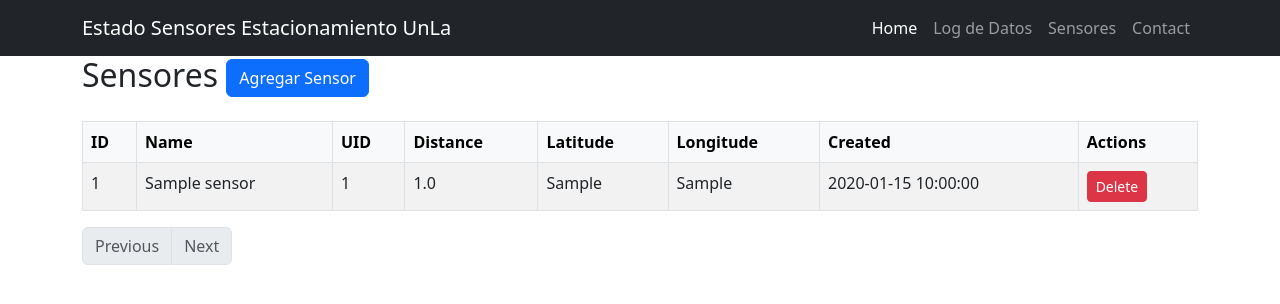
After one commit to unla-investigacion-desarrollo/smart-parking-unla, a Flask app: page /control_sensor/sensors in a window 1280 px wide. The commit adds this page. Shown: the top 304 px of the page. Run offline with Flask 3, Linux system fonts and the light colour scheme; a user stored in the database is signed in; tables that the repository leaves empty hold one stand-in row (values such as "Sample post").

Commit message:
agrega sensores abm

```diff
--- a/backofficeApp/app/modules/control_sensor/ControlSensorController.py
+++ b/backofficeApp/app/modules/control_sensor/ControlSensorController.py
@@ -1,11 +1,13 @@
 from . import control_sensor_blueprint
-import os,json
+import random
+import string
+from flask import redirect, url_for,render_template, request
 from app.models import SensorData,Sensor
 from . import control_sensor_blueprint
-from flask import render_template, request, jsonify
 from flask_login import login_required, current_user
 from app import firedb
 from app import db
+
 
 
 @control_sensor_blueprint.route('/')
@@ -25,9 +27,8 @@ def index():
 @login_required
 def sensor_data():
     page = request.args.get('page', 1, type=int)
-    per_page = 10  # Items per page
-
-    pagination = db.session.query(SensorData).order_by(SensorData.updated_at.desc()).paginate(page=page, per_page=per_page, error_out=False)
+    per_page = 20  # Items per page
+    pagination = SensorData.query.order_by(SensorData.updated_at.desc()).paginate(page=page, per_page=per_page, error_out=False)
 
     return render_template(
         'sensor_data.html',
@@ -35,3 +36,54 @@ def sensor_data():
         pagination=pagination,
         user=current_user,
     )
+
+@control_sensor_blueprint.route('/sensors')
+@login_required
+def list_sensors():
+    page = request.args.get('page', 1, type=int)
+    per_page = 10
+    pagination = Sensor.query.paginate(page=page, per_page=per_page, error_out=False)
+    sensors = pagination.items
+
+    return render_template('list_sensors.html', sensors=sensors, pagination=pagination)
+
+@control_sensor_blueprint.route('/add_sensor', methods=['GET', 'POST'])
+@login_required
+def add_sensor():
+    if request.method == 'POST':
+        name = request.form.get('name')
+        distance = request.form.get('distance')
+        latitude = request.form.get('latitude')
+        longitude = request.form.get('longitude')
+
+        sensor_uid =  generate_uid()
+
+        new_sensor = Sensor(
+            name=name,
+            sensor_uid=sensor_uid,
+            distance=float(distance),
+            latitude=latitude,
+            longitude=longitude,
+        )
+
+        db.session.add(new_sensor)
+        try:
+            db.session.commit()
+            return redirect(url_for('control_sensor.list_sensors'))
+        except Exception as e:
+            db.session.rollback()
+
+    return render_template('add_sensor.html')
+
+
+def generate_uid(length=8):
+    return ''.join(random.choices(string.ascii_letters + string.digits, k=length))
+
+
+@control_sensor_blueprint.route('/sensors/delete/<int:sensor_id>', methods=['POST'])
+def delete_sensor(sensor_id):
+    sensor = Sensor.query.get(sensor_id)
+    if sensor:
+        db.session.delete(sensor)
+        db.session.commit()
+    return redirect(url_for('control_sensor.list_sensors'))
--- /dev/null
+++ b/backofficeApp/app/templates/list_sensors.html
@@ -0,0 +1,61 @@
+<!DOCTYPE html>
+<html lang="en">
+<head>
+    <meta charset="UTF-8">
+    <title>Sensor Data</title>
+    <link href="https://cdn.jsdelivr.net/npm/bootstrap@5.3.0/dist/css/bootstrap.min.css" rel="stylesheet">
+</head>
+<body>
+         {% include "partials/nav.html" %}
+<div class="container">
+    <h2 class="mb-4">Sensores <button type="button" class="btn btn-primary">
+        <a href="{{ url_for('control_sensor.add_sensor') }}" class="text-white text-decoration-none">Agregar Sensor</a>
+    </button></h2>
+    <table class="table table-bordered table-striped">
+        <thead class="table-light">
+        <tr>
+            <th>ID</th>
+            <th>Name</th>
+            <th>UID</th>
+            <th>Distance</th>
+            <th>Latitude</th>
+            <th>Longitude</th>
+            <th>Created</th>
+            <th>Actions</th>
+        </tr>
+    </thead>
+    <tbody>
+        {% for sensor in sensors %}
+        <tr>
+            <td>{{ sensor.id }}</td>
+            <td>{{ sensor.name }}</td>
+            <td>{{ sensor.sensor_uid }}</td>
+            <td>{{ sensor.distance }}</td>
+            <td>{{ sensor.latitude }}</td>
+            <td>{{ sensor.longitude }}</td>
+            <td>{{ sensor.created_at.strftime('%Y-%m-%d %H:%M:%S') }}</td>
+            <td>
+                <form action="{{ url_for('control_sensor.delete_sensor', sensor_id=sensor.id) }}" method="POST" onsubmit="return confirm('Delete sensor?');">
+                    <button class="btn btn-sm btn-danger" type="submit">Delete</button>
+                </form>
+            </td>
+        </tr>
+        {% endfor %}
+    </tbody>
+</table>
+
+<nav>
+  <ul class="pagination">
+    {% if pagination.has_prev %}
+      <li class="page-item"><a class="page-link" href="{{ url_for('control_sensor.list_sensors', page=pagination.prev_num) }}">Previous</a></li>
+    {% else %}
+      <li class="page-item disabled"><span class="page-link">Previous</span></li>
+    {% endif %}
+
+    {% if pagination.has_next %}
+      <li class="page-item"><a class="page-link" href="{{ url_for('control_sensor.list_sensors', page=pagination.next_num) }}">Next</a></li>
+    {% else %}
+      <li class="page-item disabled"><span class="page-link">Next</span></li>
+    {% endif %}
+  </ul>
+</nav>
--- a/backofficeApp/app/templates/partials/nav.html
+++ b/backofficeApp/app/templates/partials/nav.html
@@ -11,10 +11,10 @@
                         <a class="nav-link active" href="/">Home</a>
                     </li>
                     <li class="nav-item">
-                        <a class="nav-link" href="/sensors_data">Log de Datos</a>
+                        <a class="nav-link" href="/control_sensor/sensors_data">Log de Datos</a>
                     </li>
                     <li class="nav-item">
-                        <a class="nav-link" href="/">Agregar Sensor</a>
+                        <a class="nav-link" href="/control_sensor/sensors">Sensores</a>
                     </li>
                     <li class="nav-item">
                         <a class="nav-link" href="#">Contact</a>
--- a/backofficeApp/app/templates/sensor_data.html
+++ b/backofficeApp/app/templates/sensor_data.html
@@ -6,9 +6,9 @@
     <link href="https://cdn.jsdelivr.net/npm/bootstrap@5.3.0/dist/css/bootstrap.min.css" rel="stylesheet">
 </head>
 <body class="p-4">
-
+         {% include "partials/nav.html" %}
 <div class="container">
-    <h2 class="mb-4">Sensor Data</h2>
+    <h2 class="mb-4">Log de Datos</h2>
     <table class="table table-bordered table-striped">
         <thead class="table-light">
             <tr>
```
Also changed, not shown: backofficeApp/app/__init__.py (+12 -11 lines), backofficeApp/app/templates/add_sensor.html (added, +39 -0 lines).
